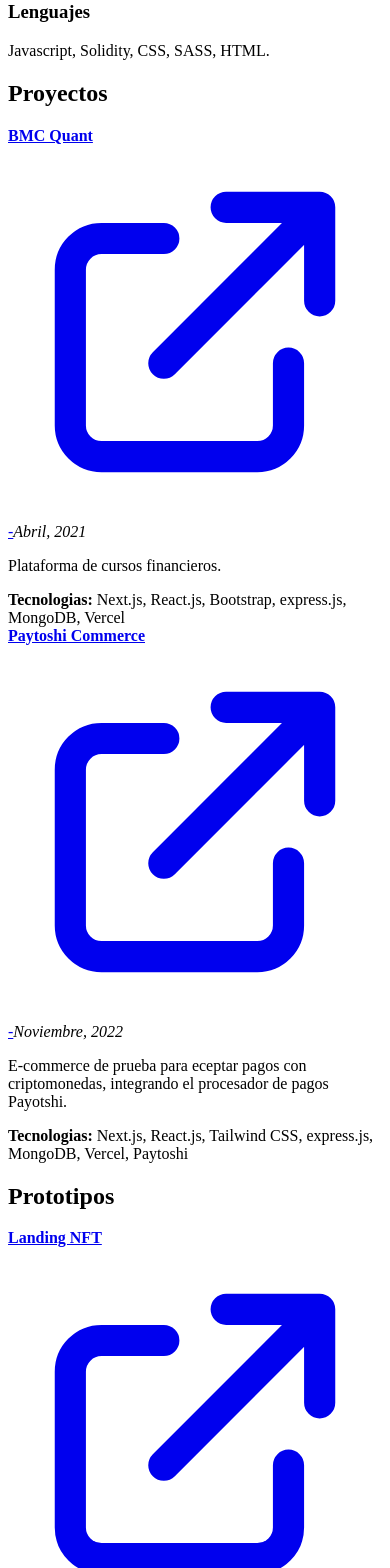
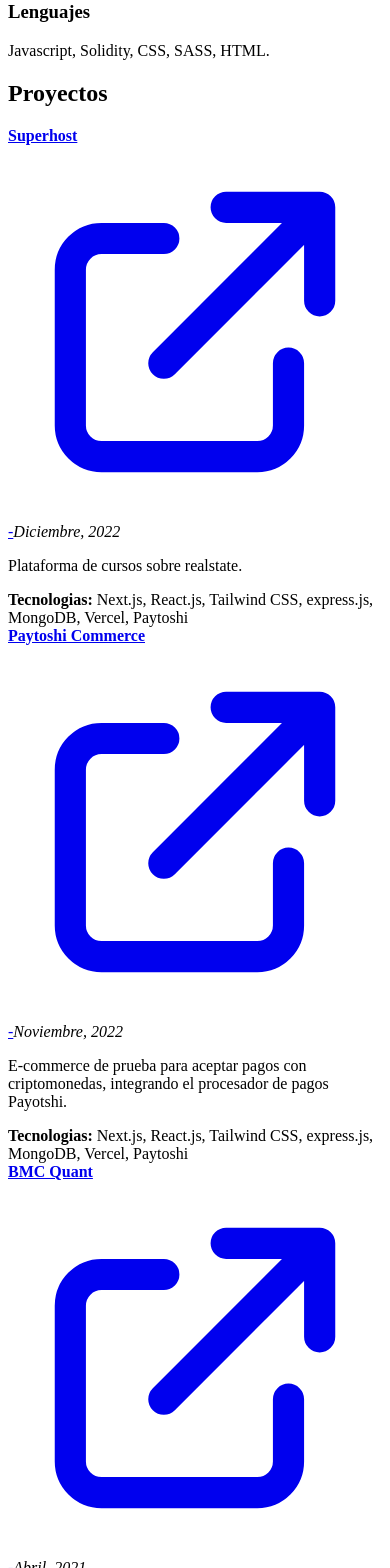
Before and after one commit to perezjair94/portfolio, a Next.js app: page / in a window 390 px wide. Shown: the part 1000-2568 px from the top of the page. Built offline with nearby package versions, Linux system fonts and the light colour scheme.

Commit message:
add superhost project

```diff
--- a/pages/index.jsx
+++ b/pages/index.jsx
@@ -119,8 +119,73 @@ function Home() {
         <div id="projects" />
         <div className="mt-10">
           <h2 className="text-2xl lg:text-3xl font-medium">Proyectos</h2>
+          <div className="border-b py-8">
+            <a
+              href="https://superhost.vercel.app/"
+              target="_blank"
+              className="text-base lg:text-lg mr-1"
+            >
+              <b className="font-semibold mr-1">Superhost</b>
+              <svg
+                xmlns="http://www.w3.org/2000/svg"
+                className="h-6 w-6 inline-flex"
+                fill="none"
+                viewBox="0 0 24 24"
+                stroke="currentColor"
+              >
+                <path
+                  strokeLinecap="round"
+                  strokeLinejoin="round"
+                  strokeWidth={2}
+                  d="M10 6H6a2 2 0 00-2 2v10a2 2 0 002 2h10a2 2 0 002-2v-4M14 4h6m0 0v6m0-6L10 14"
+                />
+              </svg>{" "}
+              -
+            </a>
+            <i>Diciembre, 2022</i>
+            <p className="text-base lg:text-lg font-light">
+              Plataforma de cursos sobre realstate.
+            </p>
+            <span className="text-base lg:text-lg block mt-4 font-light">
+              <b className="font-semibold">Tecnologias:</b> Next.js, React.js,
+              Tailwind CSS, express.js, MongoDB, Vercel, Paytoshi
+            </span>
+          </div>
+          <div className="border-b py-8">
+            <a
+              href="https://paytoshi-commerce.vercel.app/"
+              target="_blank"
+              className="text-base lg:text-lg mr-1"
+            >
+              <b className="font-semibold mr-1">Paytoshi Commerce</b>
+              <svg
+                xmlns="http://www.w3.org/2000/svg"
+                className="h-6 w-6 inline-flex"
+                fill="none"
+                viewBox="0 0 24 24"
+                stroke="currentColor"
+              >
+                <path
+                  strokeLinecap="round"
+                  strokeLinejoin="round"
+                  strokeWidth={2}
+                  d="M10 6H6a2 2 0 00-2 2v10a2 2 0 002 2h10a2 2 0 002-2v-4M14 4h6m0 0v6m0-6L10 14"
+                />
+              </svg>{" "}
+              -
+            </a>
+            <i>Noviembre, 2022</i>
+            <p className="text-base lg:text-lg font-light">
+              E-commerce de prueba para aceptar pagos con criptomonedas,
+              integrando el procesador de pagos Payotshi.
+            </p>
+            <span className="text-base lg:text-lg block mt-4 font-light">
+              <b className="font-semibold">Tecnologias:</b> Next.js, React.js,
+              Tailwind CSS, express.js, MongoDB, Vercel, Paytoshi
+            </span>
+          </div>
           <div className="max-w-prose">
-            <div className="border-b py-8">
+            <div className="py-8">
               <a
                 href="https://bybmc.co"
                 target="_blank"
@@ -150,39 +215,6 @@ function Home() {
               <span className="text-base lg:text-lg block mt-4 font-light">
                 <b className="font-semibold">Tecnologias:</b> Next.js, React.js,
                 Bootstrap, express.js, MongoDB, Vercel
-              </span>
-            </div>
-            <div className="py-8">
-              <a
-                href="https://paytoshi-commerce.vercel.app/"
-                target="_blank"
-                className="text-base lg:text-lg mr-1"
-              >
-                <b className="font-semibold mr-1">Paytoshi Commerce</b>
-                <svg
-                  xmlns="http://www.w3.org/2000/svg"
-                  className="h-6 w-6 inline-flex"
-                  fill="none"
-                  viewBox="0 0 24 24"
-                  stroke="currentColor"
-                >
-                  <path
-                    strokeLinecap="round"
-                    strokeLinejoin="round"
-                    strokeWidth={2}
-                    d="M10 6H6a2 2 0 00-2 2v10a2 2 0 002 2h10a2 2 0 002-2v-4M14 4h6m0 0v6m0-6L10 14"
-                  />
-                </svg>{" "}
-                -
-              </a>
-              <i>Noviembre, 2022</i>
-              <p className="text-base lg:text-lg font-light">
-                E-commerce de prueba para eceptar pagos con criptomonedas,
-                integrando el procesador de pagos Payotshi.
-              </p>
-              <span className="text-base lg:text-lg block mt-4 font-light">
-                <b className="font-semibold">Tecnologias:</b> Next.js, React.js,
-                Tailwind CSS, express.js, MongoDB, Vercel, Paytoshi
               </span>
             </div>
           </div>
@@ -280,13 +312,13 @@ function Home() {
               ,
             </a>
             <span className="text-base lg:text-lg block md:inline-block">
-              CTO - <i>Abril, 2021 - Presente</i>
+              Freelancer - <i>Abril, 2021 - Presente</i>
             </span>
             <p className="text-base lg:text-lg font-light">
               Desarrollador Front-end Blockchain, Apoyo en la gestión de
               proyectos y análisis de los requisitos para aplicaciónes Web 3 y
               Blockchain, integración e implementación con web3.js, ethers.js,
-              Binance API, MetaMask, Samart Contract o Solidity.
+              Binance API, MetaMask, Smart Contract o Solidity.
             </p>
             <span className="text-base lg:text-lg font-light mt-6 block">
               <b className="font-semibold">Tecnologias:</b> React.js, Next.js,
```
